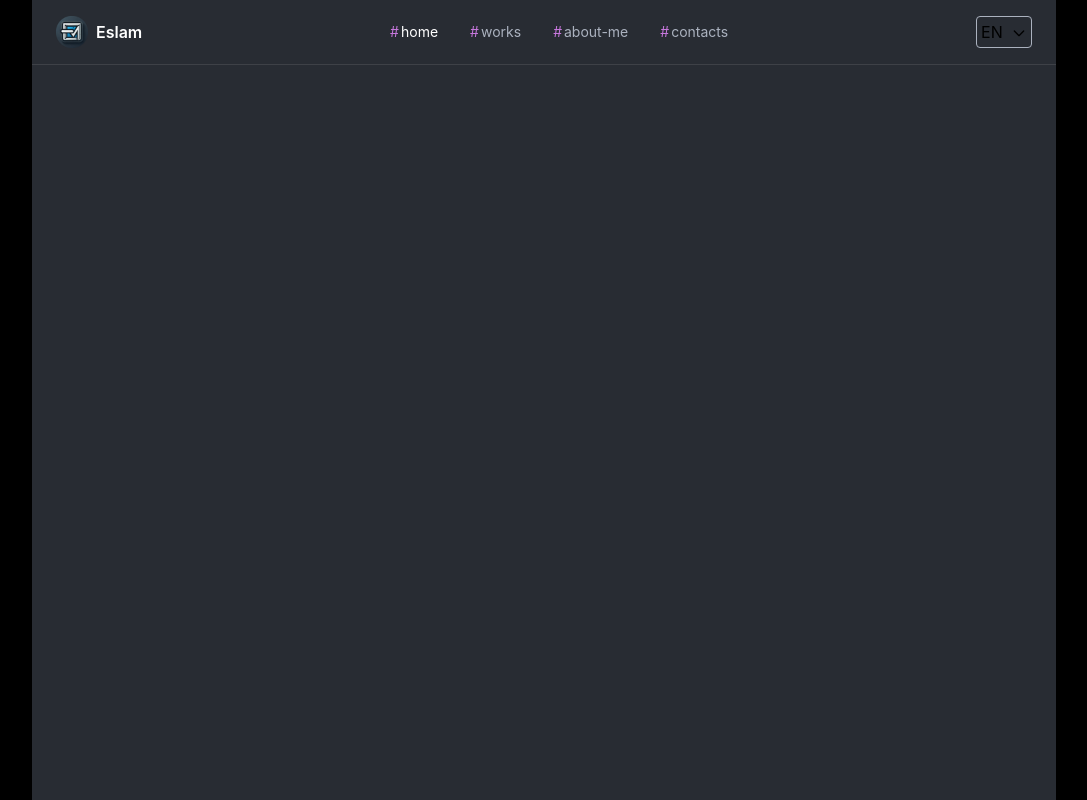
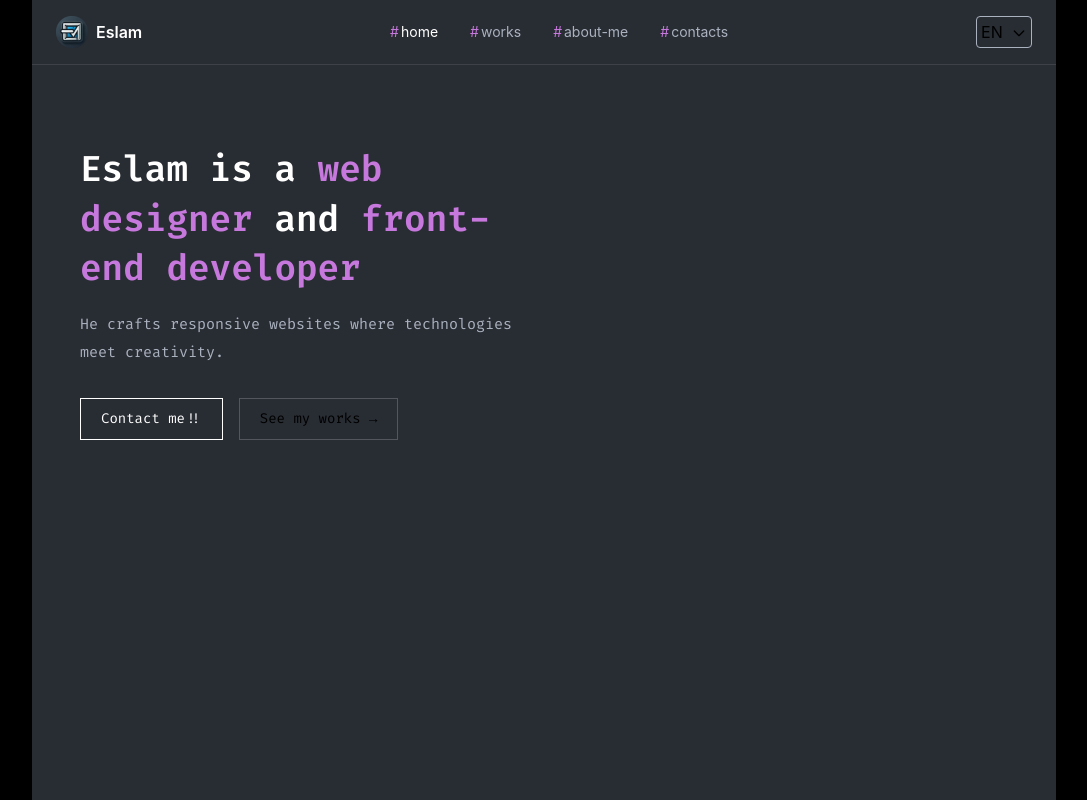
Before and after one commit to Eslam-mg/portfolio, a Next.js app: page / in a window 1280 px wide. Shown: the whole page, without its empty margins (96-1183 px from the left). Built offline with nearby package versions, Linux system fonts and the light colour scheme.

Commit message:
add hero section to home page

```diff
--- /dev/null
+++ b/src/app/(home)/page.tsx
@@ -0,0 +1,38 @@
+import React from 'react';
+import Link from 'next/link';
+
+export default function page() {
+    return (
+        <div className="font-mono text-gray-text px-6">
+            {/* ── HERO ── */}
+            <section className=" px-6 pt-20 pb-24 grid grid-cols-1 md:grid-cols-2 items-center gap-16 relative">
+                {/* Text side */}
+                <div className="relative z-10">
+                    <h1 className="text-white text-4xl font-semibold leading-snug m-0 mb-4">
+                        Eslam is a{" "}
+                        <span className="text-primaryColor">web designer</span>{" "}
+                        and{" "}
+                        <span className="text-primaryColor">front-end developer</span>
+                    </h1>
+                    <p className="text-textPrimaryColor text-[15px] leading-7 m-0 mb-8 max-w-md">
+                        He crafts responsive websites where technologies meet creativity.
+                    </p>
+                    <div className="flex gap-4 flex-wrap">
+                        <Link
+                            href="/contacts"
+                            className="border border-primary text-white px-5 py-2.5 text-sm hover:bg-primary/10 transition-colors"
+                        >
+                            Contact me!!
+                        </Link>
+                        <Link
+                            href="/projects"
+                            className="border border-white/20 text-gray-text px-5 py-2.5 text-sm hover:border-white/40 transition-colors"
+                        >
+                            See my works →
+                        </Link>
+                    </div>
+                </div>
+            </section>
+        </div>
+    )
+};
--- a/src/app/page.tsx
+++ /dev/null
@@ -1,8 +0,0 @@
-
-export default function Home() {
-  return (
-    <div className="flex flex-col flex-1 items-center justify-center">
-
-    </div>
-  );
-}
```
